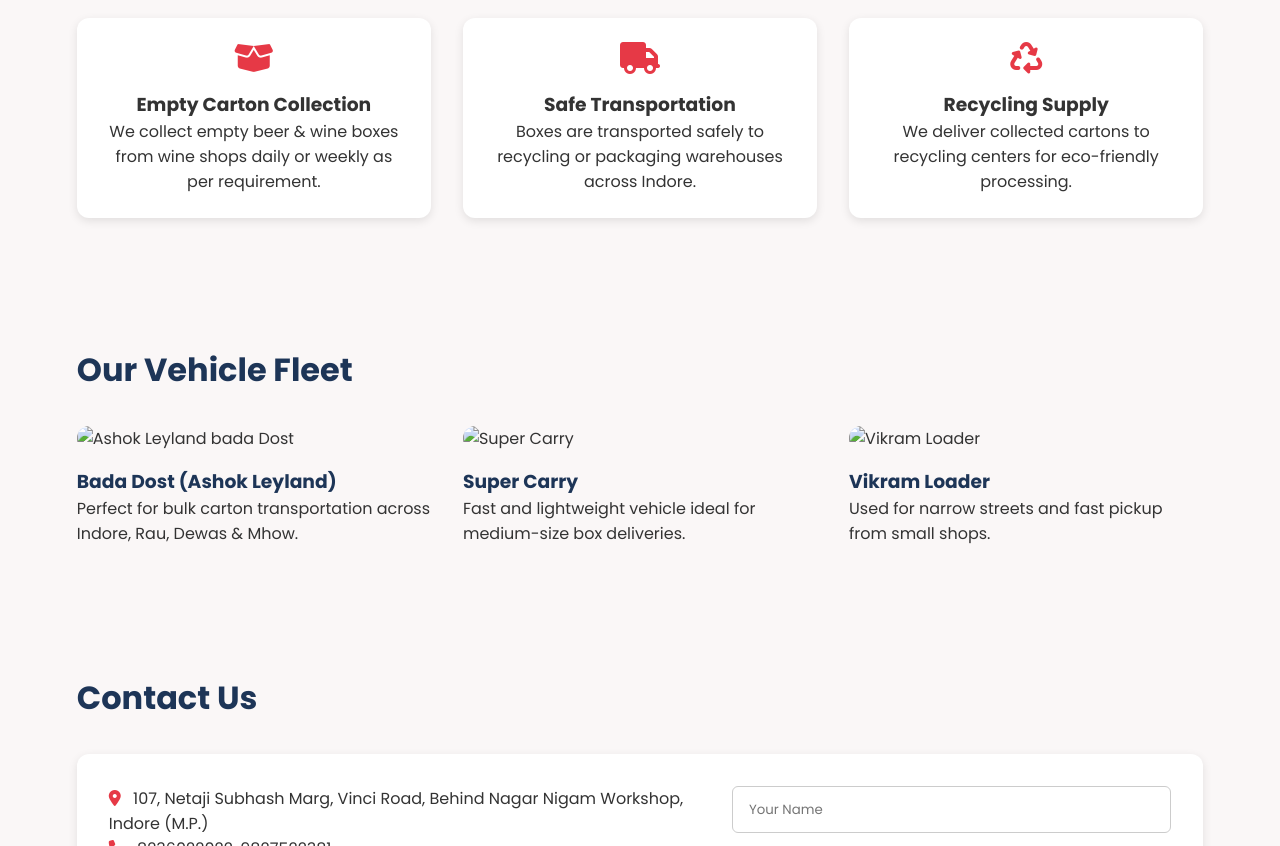
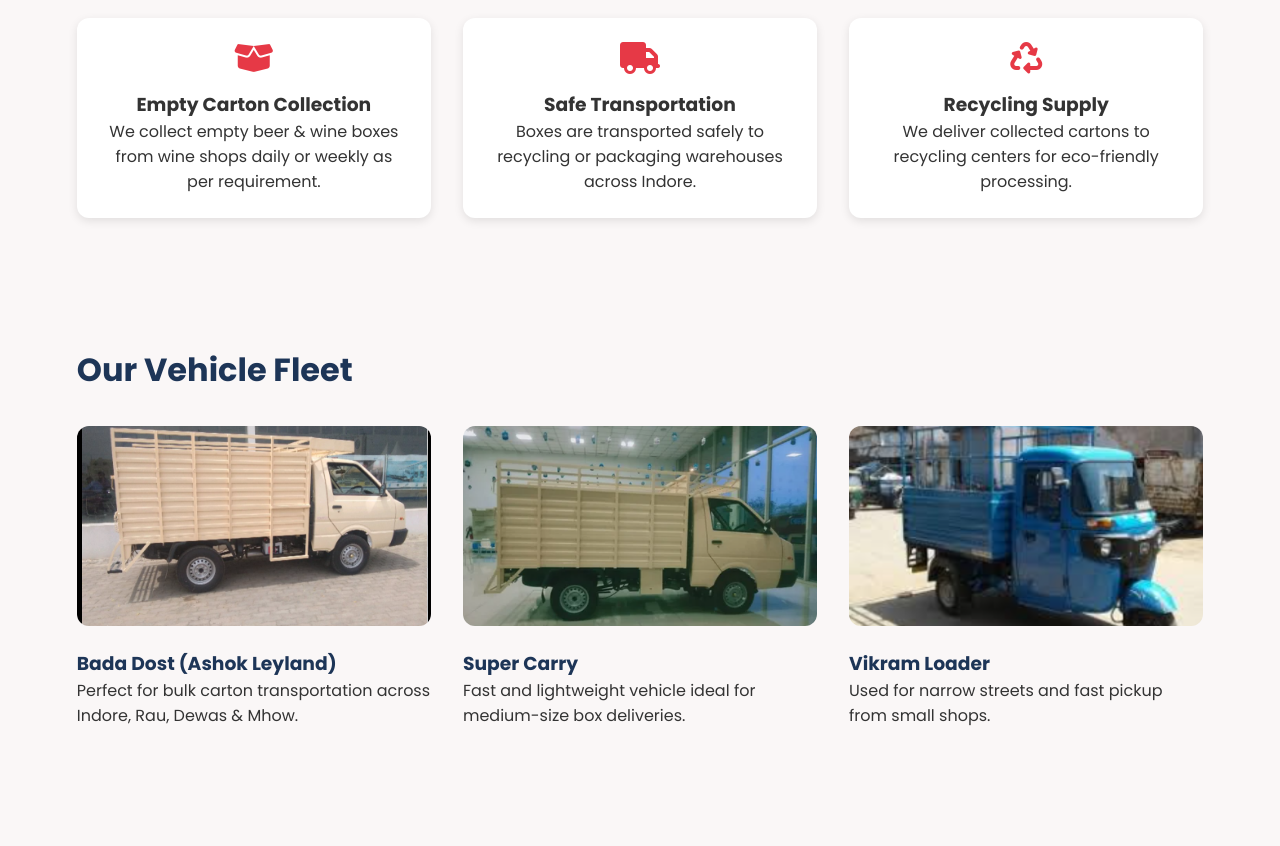
Before and after one commit to sris005/B-22-PACKAGING-Box-supplier, a plain HTML site: page index.html in a window 1280 px wide. Shown: the part 619-1465 px from the top of the page. Drawn offline with Linux system fonts and the light colour scheme.

Commit message:
Update index.html

```diff
--- a/index.html
+++ b/index.html
@@ -44,7 +44,7 @@
 
     <div class="hero-right">
       <!-- Replace this image later -->
-      <img src="images/b22shopimage.png" class="hero-img" alt="B-22 Packaging Shop">
+      <img src="b22shopimage.png" class="hero-img" alt="B-22 Packaging Shop">
 
 
     </div>
@@ -82,19 +82,19 @@
     <div class="fleet-grid">
 
       <div class="fleet-card">
-        <img src="images/b22shopimage2.png" alt="Ashok Leyland bada Dost">
+        <img src="b22shopimage2.png" alt="Ashok Leyland bada Dost">
         <h3>Bada Dost (Ashok Leyland)</h3>
         <p>Perfect for bulk carton transportation across Indore, Rau, Dewas & Mhow.</p>
       </div>
 
       <div class="fleet-card">
-        <img src="images/b22shopimage3.png" alt="Super Carry">
+        <img src="b22shopimage3.png" alt="Super Carry">
         <h3>Super Carry</h3>
         <p>Fast and lightweight vehicle ideal for medium-size box deliveries.</p>
       </div>
 
       <div class="fleet-card">
-        <img src="images/b22shopimage4.png" alt="Vikram Loader">
+        <img src="b22shopimage4.png" alt="Vikram Loader">
         <h3>Vikram Loader</h3>
         <p>Used for narrow streets and fast pickup from small shops.</p>
       </div>
```
